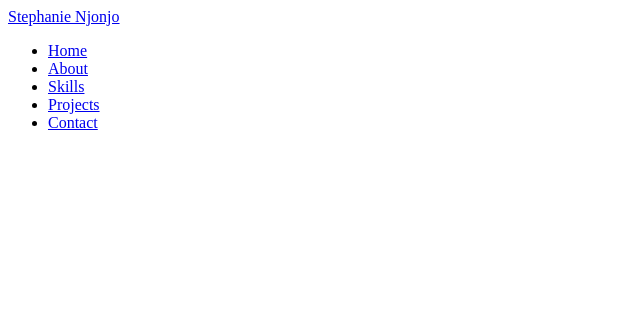
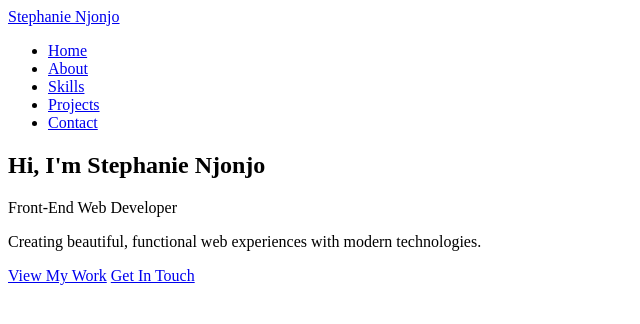
Before and after one commit to Stephanieest/myportfolio, a plain HTML site: page index.html in a window 1280 px wide. Shown: the whole page, without its empty margins (0-640 px from the left). Drawn offline with Linux system fonts and the light colour scheme.

Commit message:
added hero section

```diff
--- a/index.html
+++ b/index.html
@@ -22,6 +22,24 @@
             </ul>
         </div>
     </nav>
+        <!-- HERO SECTION -->
+    <section id="home" class="hero">
+        <div class="container">
+            <div class="hero-content">
+                <div class="hero-text">
+                    <h1 class="hero-title">Hi, I'm Stephanie Njonjo</h1>
+                    <p class="hero-subtitle">Front-End Web Developer</p>
+                    <p class="hero-description">
+                        Creating beautiful, functional web experiences with modern technologies.
+                    </p>
+                    <div class="hero-buttons">
+                        <a href="#projects" class="btn btn-primary">View My Work</a>
+                        <a href="#contact" class="btn btn-secondary">Get In Touch</a>
+                    </div>
+                </div>
+            </div>
+        </div>
+    </section>
 
     <script src="script.js"></script>
 </body>
```
